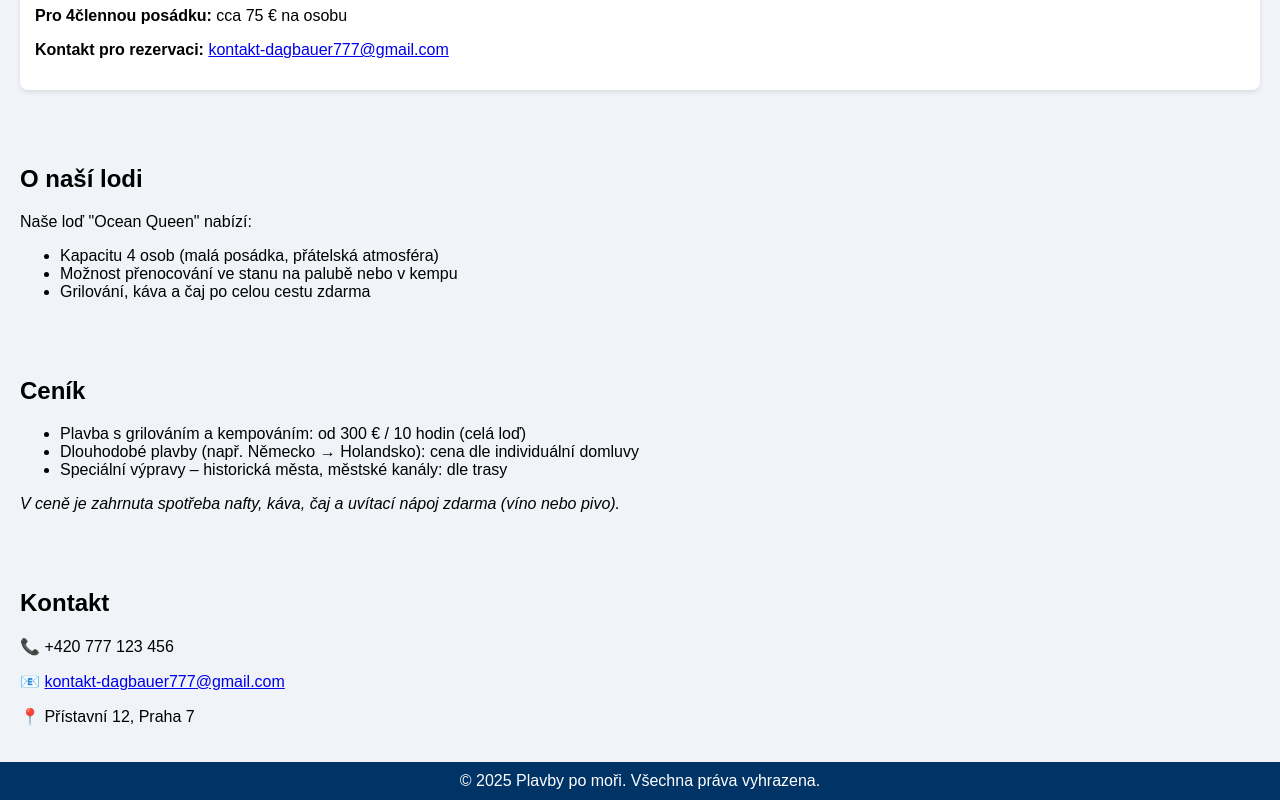
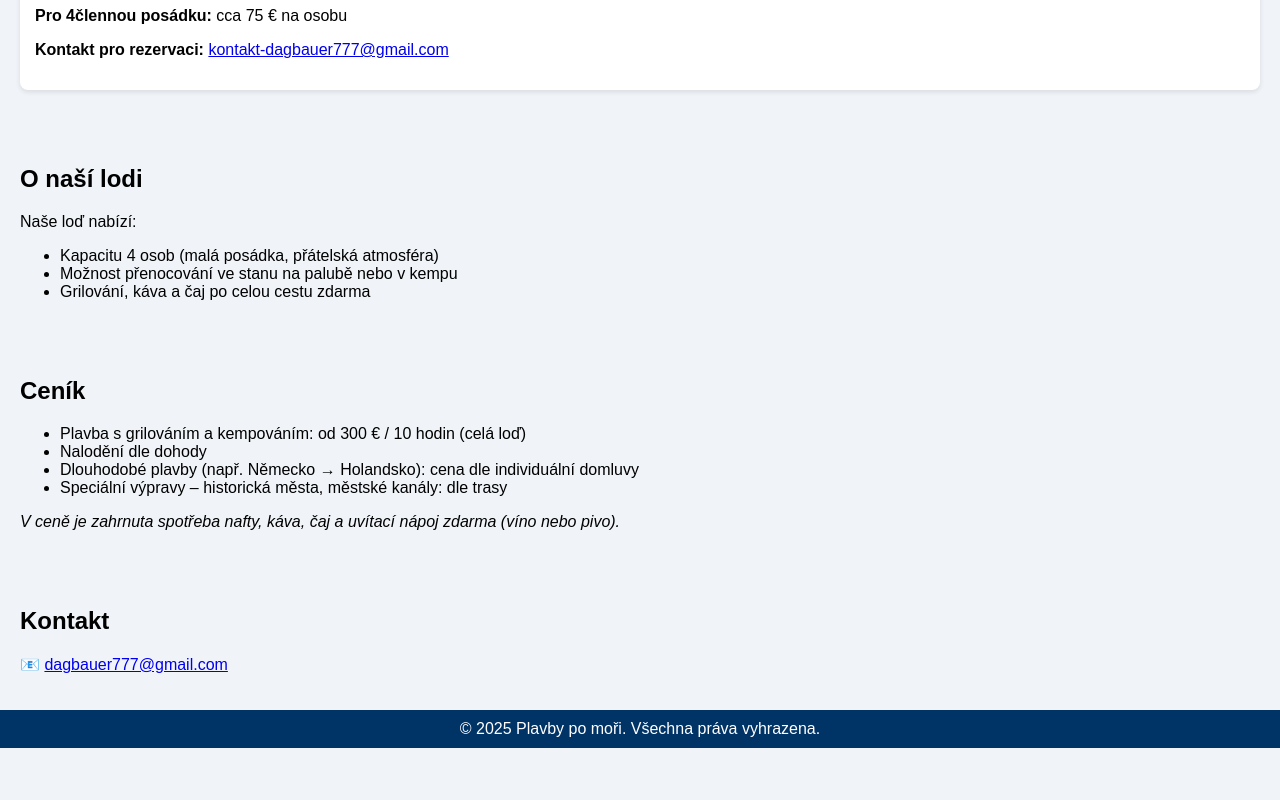
Before and after one commit to GoldCashc/plavba-po-mori, a plain HTML site: page index.html in a window 1280 px wide. Shown: the part 467-1267 px from the top of the page. After the commit the page ends 1215 px from the top, so only its background shows below. Drawn offline with Linux system fonts and the light colour scheme.

Commit message:
Add files via upload

```diff
--- a/index.html
+++ b/index.html
@@ -43,7 +43,7 @@
 
   <section id="lod">
     <h2>O naší lodi</h2>
-    <p>Naše loď "Ocean Queen" nabízí:</p>
+    <p>Naše loď nabízí:</p>
     <ul>
       <li>Kapacitu 4 osob (malá posádka, přátelská atmosféra)</li>
       <li>Možnost přenocování ve stanu na palubě nebo v kempu</li>
@@ -55,6 +55,7 @@
     <h2>Ceník</h2>
     <ul>
       <li>Plavba s grilováním a kempováním: od 300 € / 10 hodin (celá loď)</li>
+      <li>Nalodění dle dohody</li>
       <li>Dlouhodobé plavby (např. Německo → Holandsko): cena dle individuální domluvy</li>
       <li>Speciální výpravy – historická města, městské kanály: dle trasy</li>
     </ul>
@@ -63,9 +64,7 @@
 
   <section id="kontakt">
     <h2>Kontakt</h2>
-    <p>📞 +420 777 123 456</p>
-    <p>📧 <a href="mailto:kontakt-dagbauer777@gmail.com">kontakt-dagbauer777@gmail.com</a></p>
-    <p>📍 Přístavní 12, Praha 7</p>
+    <p>📧 <a href="mailto:dagbauer777@gmail.com">dagbauer777@gmail.com</a></p>
   </section>
 
   <footer>
```
